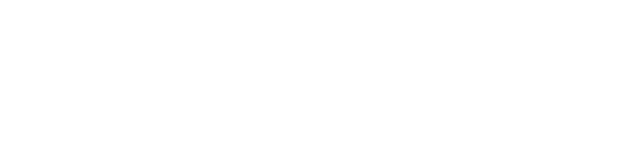
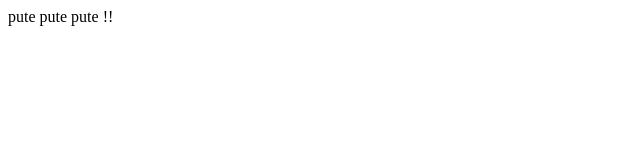
Before and after one commit to khaledfeg/portefolio, a plain HTML site: page index.html in a window 1280 px wide. Shown: the whole page, without its empty margins (0-640 px from the left). Drawn offline with Linux system fonts and the light colour scheme.

Commit message:
troisieme

```diff
--- a/index.html
+++ b/index.html
@@ -1 +1 @@
-<html></html>
+<html>pute pute pute !!</html>
```
